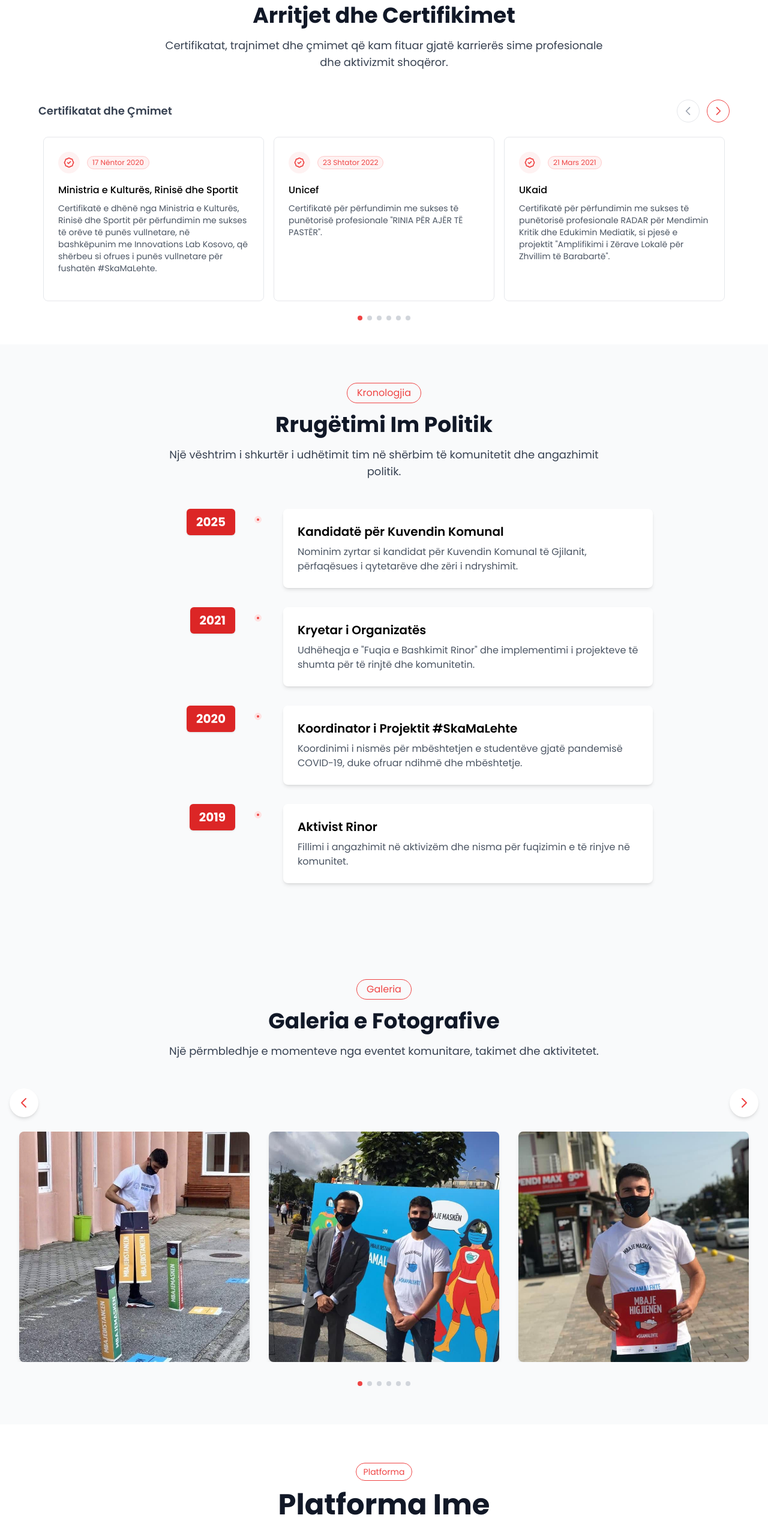
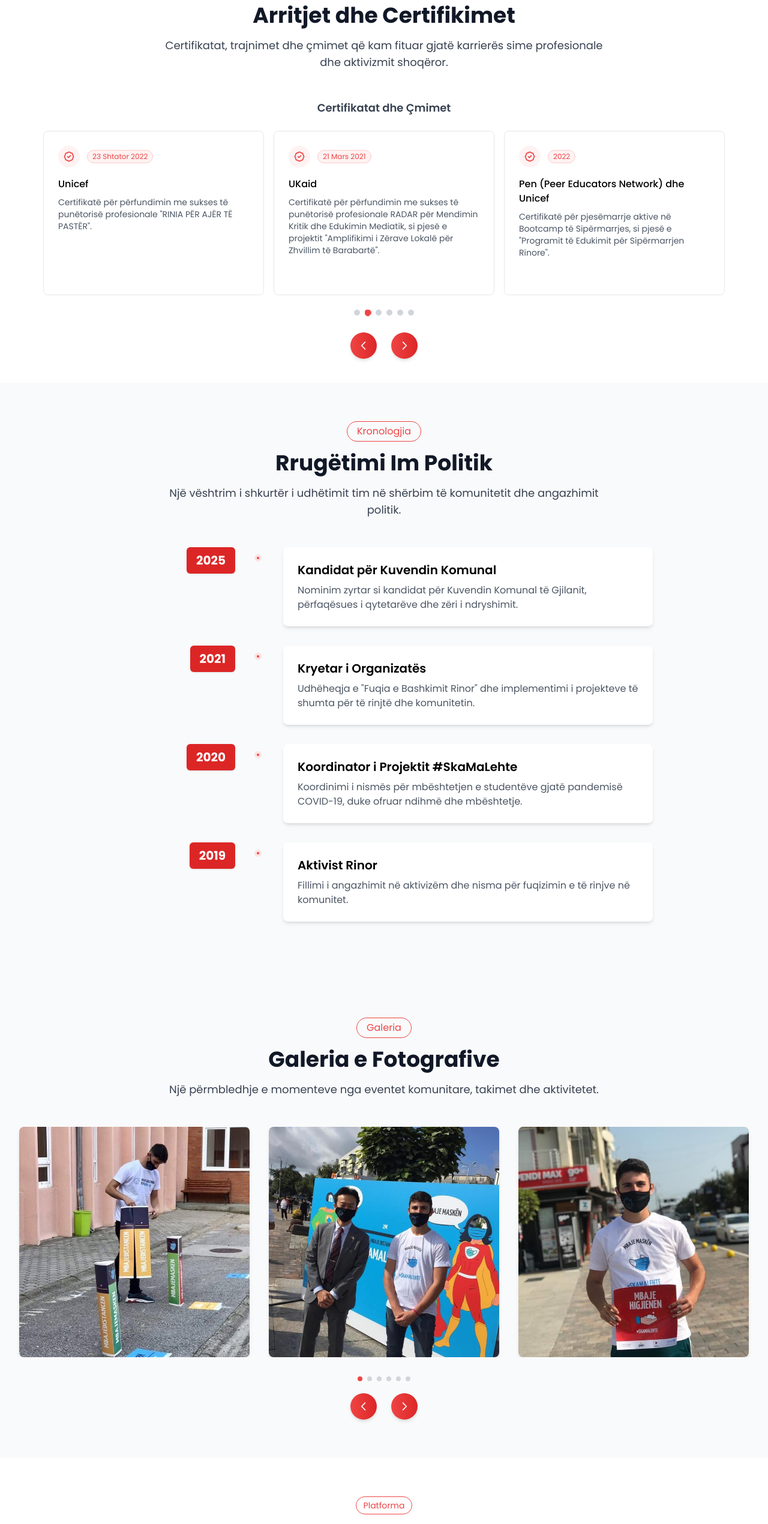
Before and after one commit to ArtHalimi7/Andi-Shkodra, a React (Vite) app: page / in a window 1280 px wide. Shown: the part 2640-5180 px from the top of the page at 60% size. Built offline with nearby package versions, Linux system fonts and the light colour scheme; the HTML template or start-up script is replaced by a standard one.

Commit message:
Refactor Gallery and RrethMeje components: redesign slider controls, enhance touch support, and improve auto slideshow functionality. Update translation for timeline event title in Albanian.

```diff
--- a/src/components/Gallery.jsx
+++ b/src/components/Gallery.jsx
@@ -180,27 +180,7 @@ const Gallery = () => {
           </p>
         </div>
 
-        {/* Gallery Slider Controls */}
-        <div className="flex justify-between items-center mb-6">
-          <button
-            onClick={prevSlide}
-            className="bg-white hover:bg-red-50 text-red-500 p-3 rounded-full shadow-md transition-all duration-300"
-            aria-label="Previous slide"
-          >
-            <svg xmlns="http://www.w3.org/2000/svg" className="h-6 w-6" fill="none" viewBox="0 0 24 24" stroke="currentColor">
-              <path strokeLinecap="round" strokeLinejoin="round" strokeWidth={2} d="M15 19l-7-7 7-7" />
-            </svg>
-          </button>
-          <button
-            onClick={nextSlide}
-            className="bg-white hover:bg-red-50 text-red-500 p-3 rounded-full shadow-md transition-all duration-300"
-            aria-label="Next slide"
-          >
-            <svg xmlns="http://www.w3.org/2000/svg" className="h-6 w-6" fill="none" viewBox="0 0 24 24" stroke="currentColor">
-              <path strokeLinecap="round" strokeLinejoin="round" strokeWidth={2} d="M9 5l7 7-7 7" />
-            </svg>
-          </button>
-        </div>
+        {/* Gallery Slider Controls - Moved below */}
 
         {/* Gallery Slider */}
         <div className="relative overflow-hidden mb-8" ref={slideContainer}>
@@ -249,6 +229,28 @@ const Gallery = () => {
             />
           ))}
         </div>
+
+        {/* Arrow Controls - Added with rounded button design */}
+        <div className="flex justify-center items-center gap-6 mt-5">
+          <button
+            onClick={prevSlide}
+            className="group bg-gradient-to-r from-red-500 to-red-600 hover:from-red-600 hover:to-red-700 text-white p-3 rounded-full shadow-md transition-all duration-300 flex items-center justify-center"
+            aria-label="Previous slide"
+          >
+            <svg xmlns="http://www.w3.org/2000/svg" className="h-5 w-5 group-hover:-translate-x-0.5 transition-transform" fill="none" viewBox="0 0 24 24" stroke="currentColor">
+              <path strokeLinecap="round" strokeLinejoin="round" strokeWidth={2} d="M15 19l-7-7 7-7" />
+            </svg>
+          </button>
+          <button
+            onClick={nextSlide}
+            className="group bg-gradient-to-r from-red-500 to-red-600 hover:from-red-600 hover:to-red-700 text-white p-3 rounded-full shadow-md transition-all duration-300 flex items-center justify-center"
+            aria-label="Next slide"
+          >
+            <svg xmlns="http://www.w3.org/2000/svg" className="h-5 w-5 group-hover:translate-x-0.5 transition-transform" fill="none" viewBox="0 0 24 24" stroke="currentColor">
+              <path strokeLinecap="round" strokeLinejoin="round" strokeWidth={2} d="M9 5l7 7-7 7" />
+            </svg>
+          </button>
+        </div>
         </div>
 
         {/* Lightbox */}
--- a/src/pages/RrethMeje.jsx
+++ b/src/pages/RrethMeje.jsx
@@ -1,4 +1,4 @@
-import React, { useState, useEffect } from 'react'
+import React, { useState, useEffect, useRef } from 'react'
 import { useTranslation } from '../hooks/useTranslation'
 
 const RrethMeje = () => {
@@ -7,8 +7,13 @@ const RrethMeje = () => {
   // State for slider
   const [currentSlide, setCurrentSlide] = useState(0)
   const [slidesToShow, setSlidesToShow] = useState(3)
+  const [touchStart, setTouchStart] = useState(null)
+  const [touchEnd, setTouchEnd] = useState(null)
 
-  // Update slides to show based on screen size
+  const slideInterval = useRef(null)
+  const slideContainer = useRef(null)
+
+  // Update slides to show based on screen size and start auto slideshow
   useEffect(() => {
     const handleResize = () => {
       if (window.innerWidth < 768) {
@@ -25,8 +30,30 @@ const RrethMeje = () => {
 
     // Add event listener
     window.addEventListener('resize', handleResize)
-    return () => window.removeEventListener('resize', handleResize)
+
+    // Auto-advance slides
+    startSlideShow()
+
+    return () => {
+      window.removeEventListener('resize', handleResize)
+      stopSlideShow()
+    }
   }, [])
+
+  // Start slideshow
+  const startSlideShow = () => {
+    stopSlideShow()
+    slideInterval.current = setInterval(() => {
+      nextSlide()
+    }, 5000) // Change slide every 5 seconds
+  }
+
+  // Stop slideshow
+  const stopSlideShow = () => {
+    if (slideInterval.current) {
+      clearInterval(slideInterval.current)
+    }
+  }
 
   // Certificate data
   const certificates = [
@@ -77,11 +104,45 @@ const RrethMeje = () => {
   const maxSlide = totalSlides - slidesToShow
 
   const nextSlide = () => {
-    setCurrentSlide(current => Math.min(current + 1, maxSlide))
+    setCurrentSlide(prev => {
+      const newSlide = prev === maxSlide ? 0 : prev + 1
+      return Math.max(0, Math.min(newSlide, maxSlide))
+    })
+    stopSlideShow()
+    startSlideShow()
   }
 
   const prevSlide = () => {
-    setCurrentSlide(current => Math.max(current - 1, 0))
+    setCurrentSlide(prev => {
+      const newSlide = prev === 0 ? maxSlide : prev - 1
+      return Math.max(0, Math.min(newSlide, maxSlide))
+    })
+    stopSlideShow()
+    startSlideShow()
+  }
+
+  // Touch handlers for mobile swiping
+  const handleTouchStart = (e) => {
+    setTouchEnd(null)
+    setTouchStart(e.targetTouches[0].clientX)
+  }
+
+  const handleTouchMove = (e) => {
+    setTouchEnd(e.targetTouches[0].clientX)
+  }
+
+  const handleTouchEnd = () => {
+    if (!touchStart || !touchEnd) return
+    const distance = touchStart - touchEnd
+    const isLeftSwipe = distance > 50
+    const isRightSwipe = distance < -50
+
+    if (isLeftSwipe) {
+      nextSlide()
+    }
+    if (isRightSwipe) {
+      prevSlide()
+    }
   }
 
   return (
@@ -235,41 +296,21 @@ const RrethMeje = () => {
           </p>
         </div>
 
-        {/* Slider Controls */}
-        <div className="flex justify-between items-center mb-6">
-          <div className="text-lg font-semibold text-gray-700 hidden md:block">
+        {/* Section Title */}
+        <div className="text-center mb-6">
+          <div className="text-lg font-semibold text-gray-700">
             {t('about.certificatesAndAwards') || 'Certificates & Awards'}
-          </div>
-
-          <div className="flex gap-3">
-            <button
-              onClick={prevSlide}
-              disabled={currentSlide === 0}
-              className={`p-2 rounded-full border ${currentSlide === 0 ? 'text-gray-400 border-gray-200' : 'text-red-500 border-red-500 hover:bg-red-50'}`}
-              aria-label="Previous slide"
-            >
-              <svg xmlns="http://www.w3.org/2000/svg" className="h-5 w-5" fill="none" viewBox="0 0 24 24" stroke="currentColor">
-                <path strokeLinecap="round" strokeLinejoin="round" strokeWidth={2} d="M15 19l-7-7 7-7" />
-              </svg>
-            </button>
-            <button
-              onClick={nextSlide}
-              disabled={currentSlide >= maxSlide}
-              className={`p-2 rounded-full border ${currentSlide >= maxSlide ? 'text-gray-400 border-gray-200' : 'text-red-500 border-red-500 hover:bg-red-50'}`}
-              aria-label="Next slide"
-            >
-              <svg xmlns="http://www.w3.org/2000/svg" className="h-5 w-5" fill="none" viewBox="0 0 24 24" stroke="currentColor">
-                <path strokeLinecap="round" strokeLinejoin="round" strokeWidth={2} d="M9 5l7 7-7 7" />
-              </svg>
-            </button>
           </div>
         </div>
 
         {/* Slider Container */}
-        <div className="relative overflow-hidden">
+        <div className="relative overflow-hidden" ref={slideContainer}>
           <div
-            className="flex transition-transform duration-300 ease-in-out"
+            className="flex transition-transform duration-500 ease-out"
             style={{ transform: `translateX(-${currentSlide * (100 / slidesToShow)}%)` }}
+            onTouchStart={handleTouchStart}
+            onTouchMove={handleTouchMove}
+            onTouchEnd={handleTouchEnd}
           >
             {certificates.map((cert, index) => (
               <div
@@ -300,16 +341,45 @@ const RrethMeje = () => {
           </div>
         </div>
 
-        {/* Pagination Indicator (optional) */}
-        <div className="flex justify-center mt-6 gap-2">
-          {Array.from({length: maxSlide + 1}).map((_, index) => (
+        {/* Navigation Controls and Pagination */}
+        <div className="flex flex-col items-center mt-6 gap-5">
+          {/* Pagination Dots */}
+          <div className="flex justify-center gap-2">
+            {Array.from({length: maxSlide + 1}).map((_, index) => (
+              <button
+                key={index}
+                onClick={() => {
+                  setCurrentSlide(index)
+                  stopSlideShow()
+                  startSlideShow()
+                }}
+                className={`w-2.5 h-2.5 rounded-full transition-all duration-300 ${currentSlide === index ? 'bg-red-500 scale-110' : 'bg-gray-300 hover:bg-gray-400'}`}
+                aria-label={`Go to slide ${index + 1}`}
+              />
+            ))}
+          </div>
+
+          {/* Arrow Controls - Redesigned with just rounded arrow buttons */}
+          <div className="flex justify-center items-center gap-6 mt-2">
             <button
-              key={index}
-              onClick={() => setCurrentSlide(index)}
-              className={`w-2 h-2 rounded-full ${currentSlide === index ? 'bg-red-500' : 'bg-gray-300'}`}
-              aria-label={`Go to slide ${index + 1}`}
-            />
-          ))}
+              onClick={prevSlide}
+              className="group bg-gradient-to-r from-red-500 to-red-600 hover:from-red-600 hover:to-red-700 text-white p-3 rounded-full shadow-md transition-all duration-300 flex items-center justify-center"
+              aria-label="Previous slide"
+            >
+              <svg xmlns="http://www.w3.org/2000/svg" className="h-5 w-5 group-hover:-translate-x-0.5 transition-transform" fill="none" viewBox="0 0 24 24" stroke="currentColor">
+                <path strokeLinecap="round" strokeLinejoin="round" strokeWidth={2} d="M15 19l-7-7 7-7" />
+              </svg>
+            </button>
+            <button
+              onClick={nextSlide}
+              className="group bg-gradient-to-r from-red-500 to-red-600 hover:from-red-600 hover:to-red-700 text-white p-3 rounded-full shadow-md transition-all duration-300 flex items-center justify-center"
+              aria-label="Next slide"
+            >
+              <svg xmlns="http://www.w3.org/2000/svg" className="h-5 w-5 group-hover:translate-x-0.5 transition-transform" fill="none" viewBox="0 0 24 24" stroke="currentColor">
+                <path strokeLinecap="round" strokeLinejoin="round" strokeWidth={2} d="M9 5l7 7-7 7" />
+              </svg>
+            </button>
+          </div>
         </div>
       </div>
     </div>
--- a/src/translations/index.js
+++ b/src/translations/index.js
@@ -167,7 +167,7 @@ export const translations = {
     'timeline.title': 'Rrugëtimi Im Politik',
     'timeline.description': 'Një vështrim i shkurtër i udhëtimit tim në shërbim të komunitetit dhe angazhimit politik.',
 
-    'timeline.event1.title': 'Kandidatë për Kuvendin Komunal',
+    'timeline.event1.title': 'Kandidat për Kuvendin Komunal',
     'timeline.event1.description': 'Nominim zyrtar si kandidat për Kuvendin Komunal të Gjilanit, përfaqësues i qytetarëve dhe zëri i ndryshimit.',
 
     'timeline.event2.title': 'Kryetar i Organizatës',
```
